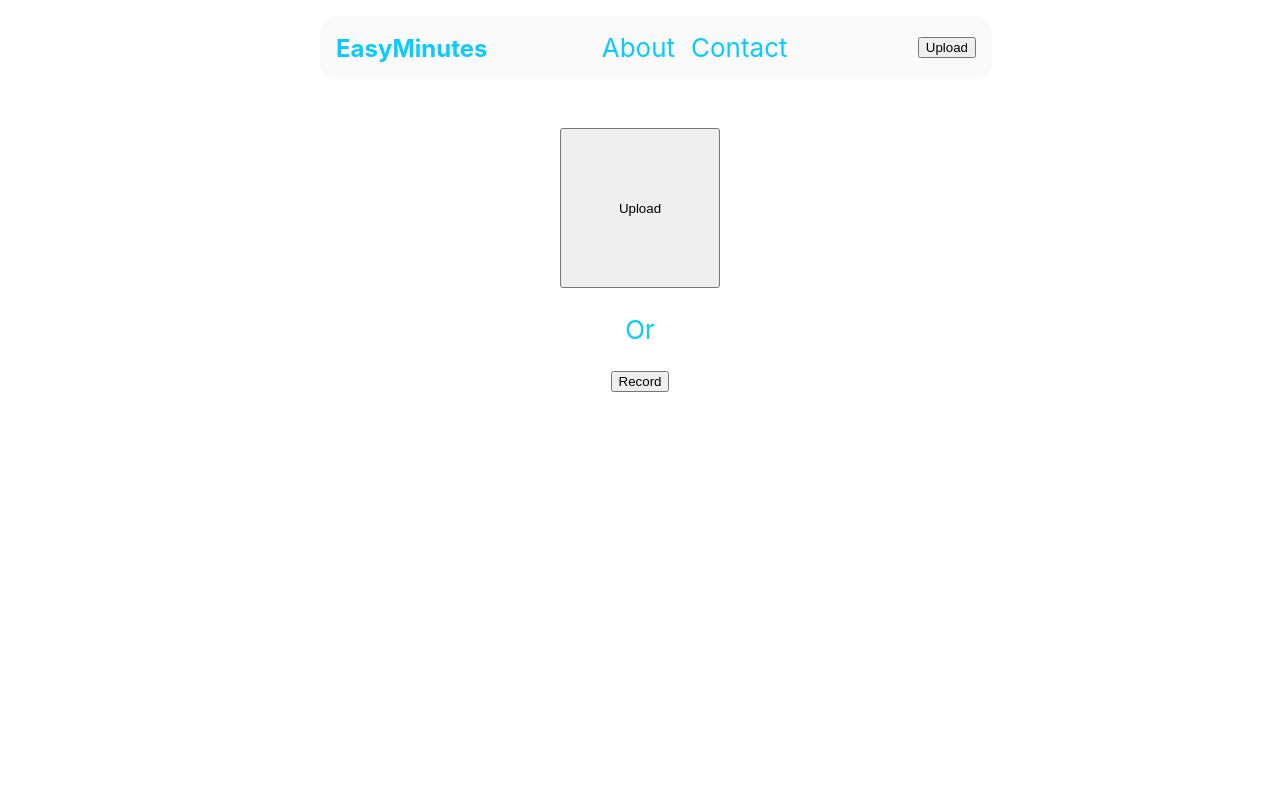
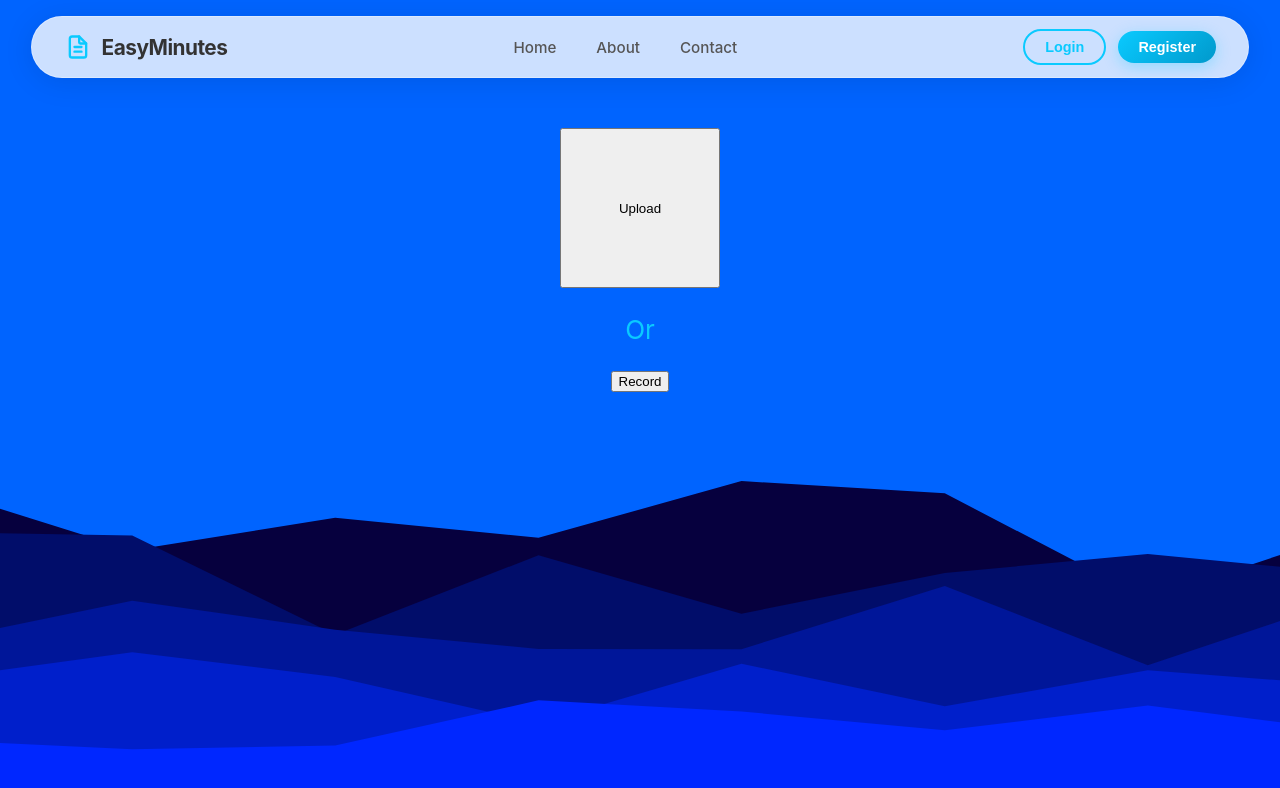
Before and after one commit to PavloNa/Minutes-Generator, a React (Create React App) app: page / in a window 1280 px wide. Shown: the top 788 px of the page. Built offline with nearby package versions, Linux system fonts and the light colour scheme.

Commit message:
[MG-MAIN] Added background and sample files

```diff
--- a/src/App.css
+++ b/src/App.css
@@ -6,6 +6,10 @@
 .App-header {
   margin: 0;
   background-color: #fff;
+  background-image: url('./images/background.svg');
+  background-size: cover;
+  background-position: center;
+  background-repeat: no-repeat;
   min-height: 100vh;
   font-size: calc(10px + 2vmin);
   color: #0acaff;
--- a/src/components/NavBar/NavBar.css
+++ b/src/components/NavBar/NavBar.css
@@ -1,68 +1,152 @@
 .navbar {
   position: fixed;
-  background-color: #fafafa;
+  background: rgba(255, 255, 255, 0.80);
+  backdrop-filter: blur(10px);
+  -webkit-backdrop-filter: blur(10px);
   top: 1rem;
-  left: calc(100vw - 75vw);
-  right: 0;
+  left: 50%;
+  transform: translateX(-50%);
   display: flex;
   justify-content: space-between;
   align-items: center;
   color: #0acaff;
-  padding: 1rem;
-  width: 50vw;
-  border-radius: 15px; /* no rounding since it's full width */
-  z-index: 1000; /* ensure it's above other content */
-  transition:0.5s;
+  padding: 0.75rem 2rem;
+  width: 90%;
+  max-width: 1200px;
+  border-radius: 50px;
+  box-shadow: 0 4px 30px rgba(0, 0, 0, 0.1);
+  border: 1px solid rgba(255, 255, 255, 0.3);
+  z-index: 1000;
+  transition: all 0.3s ease;
 }
 
 .navbar:hover {
-  transition: 0.5s;
-  background-color: #e9e9e9;
+  box-shadow: 0 8px 40px rgba(0, 0, 0, 0.15);
+  background: rgba(255, 255, 255, 1);
 }
 
 .navbar-left .logo {
-  font-size: 1.5rem;
-  font-weight: bold;
+  text-decoration: none;
+  display: flex;
+  align-items: center;
+  gap: 0.6rem;
+  transition: all 0.3s ease;
+}
+
+.navbar-left .logo:hover {
+  transform: scale(1.02);
+}
+
+.navbar-left .logo:hover .logo-icon {
+  color: #0099cc;
+}
+
+.navbar-left .logo:hover .logo-text {
+  color: #0099cc;
+}
+
+.navbar-left .logo .logo-icon {
+  width: 28px;
+  height: 28px;
   color: #0acaff;
-  text-decoration: none;
+  transition: color 0.3s ease;
+}
+
+.navbar-left .logo .logo-text {
+  font-size: 1.3rem;
+  font-weight: 700;
+  color: #333;
+  letter-spacing: -0.5px;
+  transition: color 0.3s ease;
+}
+
+.navbar-center {
+  display: flex;
+  align-items: center;
 }
 
 .navbar-center .nav-links {
   list-style-type: none;
   display: flex;
+  align-items: center;
   margin: 0;
   padding: 0;
+  gap: 0.5rem;
 }
 
 .navbar-center .nav-links li {
-  margin-right: 1rem;
+  margin: 0;
+  display: flex;
+  align-items: center;
 }
 
 .navbar-center .nav-links a {
+  color: #555;
+  text-decoration: none;
+  font-weight: 500;
+  font-size: 0.95rem;
+  padding: 0.5rem 1rem;
+  border-radius: 25px;
+  transition: all 0.3s ease;
+  display: flex;
+  align-items: center;
+}
+
+.navbar-center .nav-links a:hover {
   color: #0acaff;
-  text-decoration: none;
+  background: rgba(10, 202, 255, 0.1);
 }
 
 .navbar-right {
   display: flex;
   align-items: center;
+  gap: 0.75rem;
 }
 
-.navbar-right .cart-icon,
-.navbar-right .user-icon {
-  color: #0acaff;
-  text-decoration: none;
-  margin-left: 1rem;
-  position: relative;
+.navbar-right .btn {
+  padding: 0.5rem 1.25rem;
+  border-radius: 25px;
+  font-weight: 600;
+  font-size: 0.9rem;
+  cursor: pointer;
+  transition: all 0.3s ease;
+  border: 2px solid transparent;
 }
 
-.navbar-right .cart-count {
-  background-color: #0acaff;
+.navbar-right .btn-login {
+  background: transparent;
+  color: #0acaff;
+  border-color: #0acaff;
+}
+
+.navbar-right .btn-login:hover {
+  background: rgba(10, 202, 255, 0.1);
+}
+
+.navbar-right .btn-register {
+  background: linear-gradient(135deg, #0acaff 0%, #0099cc 100%);
   color: #fff;
-  border-radius: 50%;
-  padding: 0.2rem 0.5rem;
-  font-size: 0.8rem;
-  position: absolute;
-  top: -0.5rem;
-  right: -0.5rem;
+  border: none;
+  box-shadow: 0 4px 15px rgba(10, 202, 255, 0.3);
 }
+
+.navbar-right .btn-register:hover {
+  transform: translateY(-2px);
+  box-shadow: 0 6px 20px rgba(10, 202, 255, 0.4);
+}
+
+@media (max-width: 768px) {
+  .navbar {
+    padding: 0.5rem 1rem;
+    width: 95%;
+  }
+
+  .navbar-center .nav-links {
+    display: none;
+  }
+
+  .navbar-right .btn {
+    padding: 0.4rem 1rem;
+    font-size: 0.85rem;
+  }
+}
--- a/src/components/NavBar/NavBar.js
+++ b/src/components/NavBar/NavBar.js
@@ -7,11 +7,18 @@ const NavBar = () => {
 <nav className="navbar">
   <div className="navbar-left">
     <a href="/" className="logo">
-      EasyMinutes
+      <svg className="logo-icon" viewBox="0 0 24 24" fill="none" xmlns="http://www.w3.org/2000/svg">
+        <path d="M9 12H15M9 16H15M17 21H7C5.89543 21 5 20.1046 5 19V5C5 3.89543 5.89543 3 7 3H12.5858C12.851 3 13.1054 3.10536 13.2929 3.29289L18.7071 8.70711C18.8946 8.89464 19 9.149 19 9.41421V19C19 20.1046 18.1046 21 17 21Z" stroke="currentColor" strokeWidth="2" strokeLinecap="round" strokeLinejoin="round"/>
+        <path d="M13 3V8C13 8.55228 13.4477 9 14 9H19" stroke="currentColor" strokeWidth="2" strokeLinecap="round" strokeLinejoin="round"/>
+      </svg>
+      <span className="logo-text">EasyMinutes</span>
     </a>
   </div>
   <div className="navbar-center">
     <ul className="nav-links">
+      <li>
+        <a href="/">Home</a>
+      </li>
       <li>
         <a href="/about">About</a>
       </li>
@@ -21,7 +28,8 @@ const NavBar = () => {
     </ul>
   </div>
   <div className="navbar-right">
-    <button>Upload</button>
+    <button className="btn btn-login">Login</button>
+    <button className="btn btn-register">Register</button>
   </div>
 </nav>
 );
```
Also changed, not shown: src/images/background.svg (added), src/useAPI.js (added), 1 other file (tests, documents, lock files or other folders).
